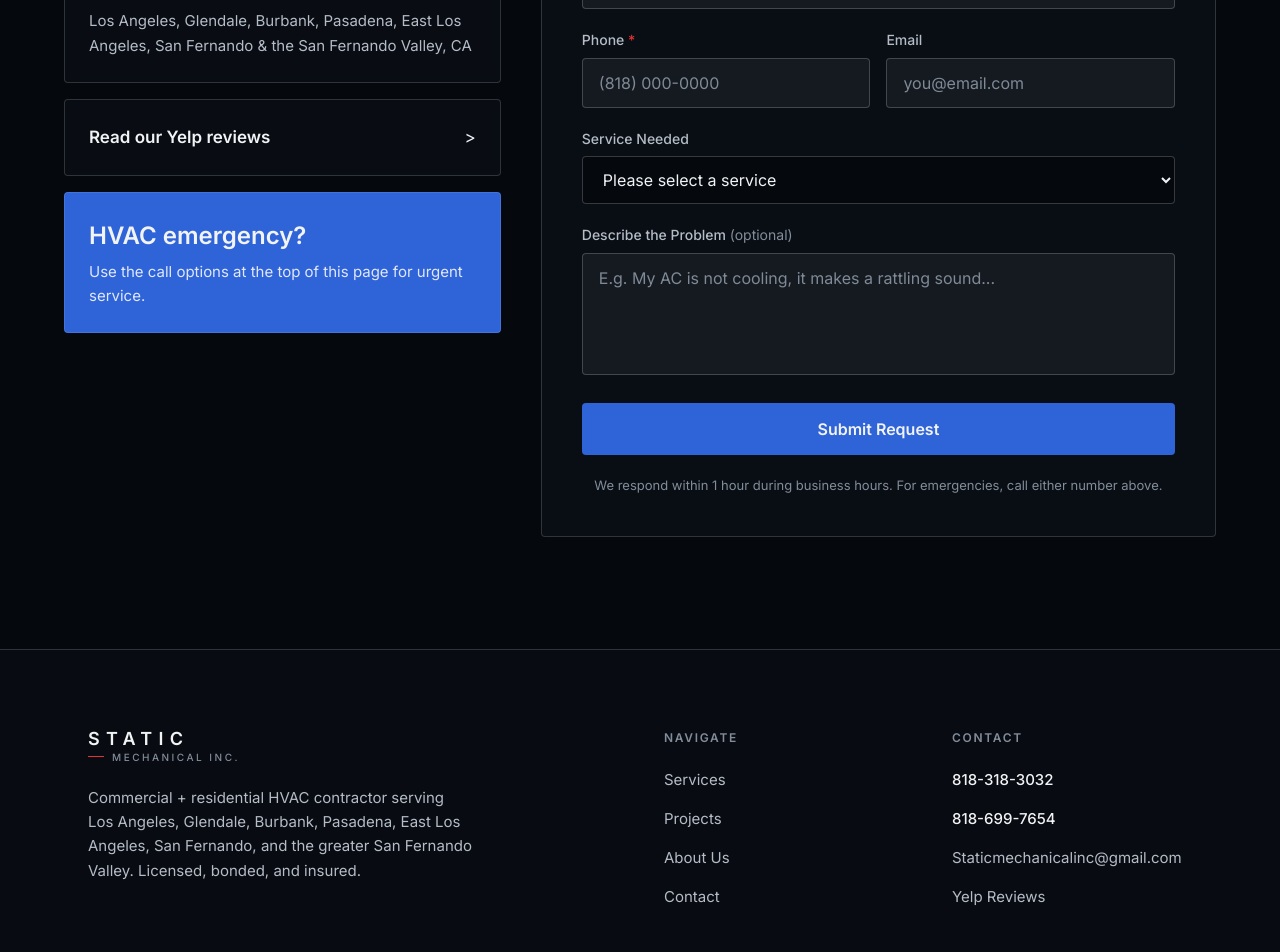
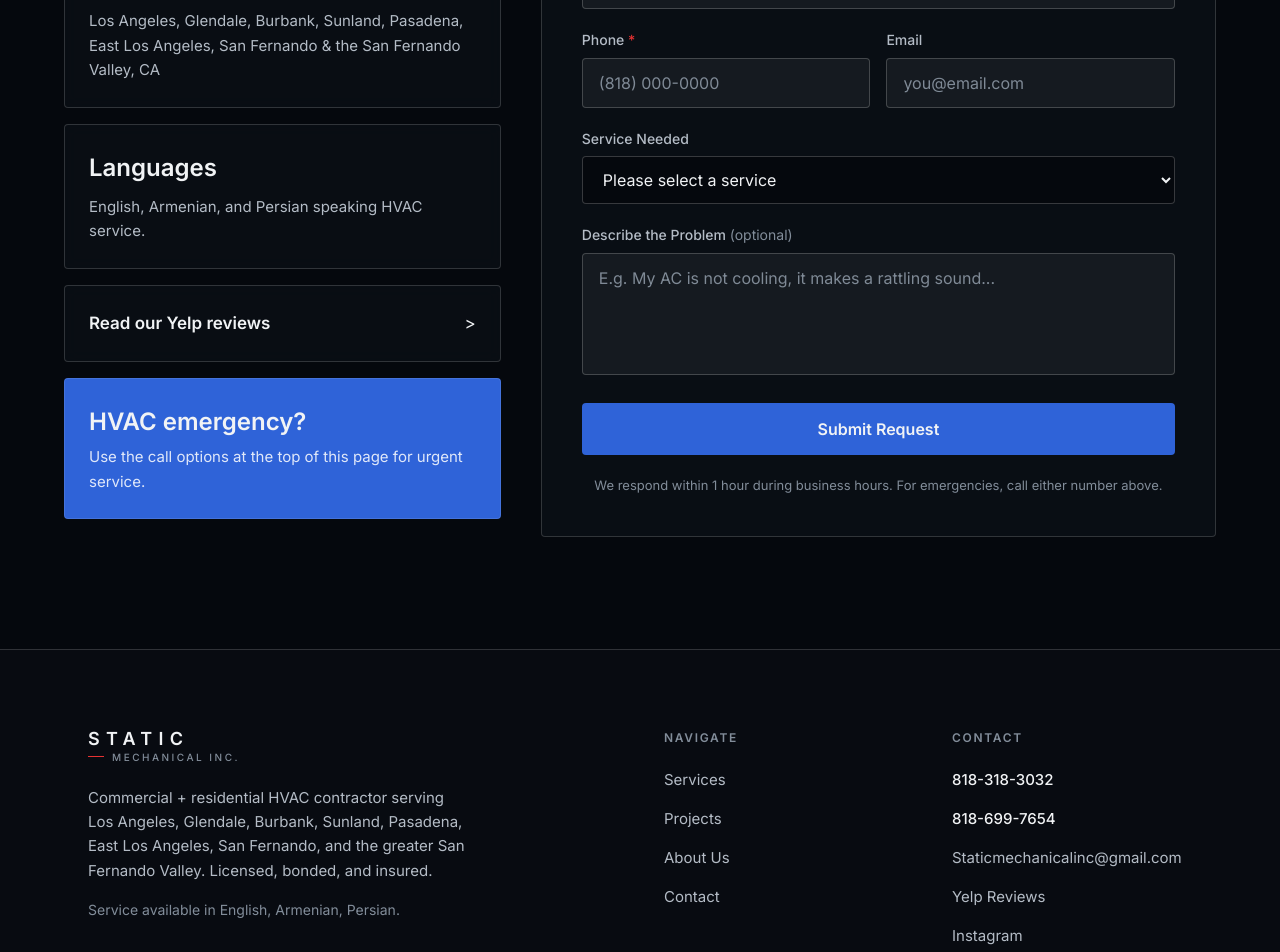
Before and after one commit to navanes/static-mechanical-minimal, a React (Vite) app: page /contact in a window 1280 px wide. Shown: the part 860-1812 px from the top of the page. Built offline with nearby package versions, Linux system fonts and the light colour scheme.

Commit message:
Improve local SEO and add Instagram profile

```diff
--- a/index.html
+++ b/index.html
@@ -26,7 +26,7 @@
       <link rel="stylesheet" href="https://fonts.googleapis.com/css2?family=Inter:wght@300;400;500;600;700&display=swap" />
     </noscript>
 
-    <title>Static Mechanical Inc. | HVAC Contractor in Glendale, Burbank & Los Angeles, CA | 818-318-3032</title>
+    <title>Static Mechanical Inc. | HVAC Contractor in Glendale, Burbank, Sunland & Los Angeles, CA | 818-318-3032</title>
   </head>
   <body>
     <div id="root"></div>
--- a/src/components/Footer.jsx
+++ b/src/components/Footer.jsx
@@ -5,6 +5,7 @@ const PHONE = '818-318-3032';
 const PHONE_ALT = '818-699-7654';
 const EMAIL = 'Staticmechanicalinc@gmail.com';
 const YELP_URL = 'https://www.yelp.com/biz/static-mechanical-montrose';
+const INSTAGRAM_URL = 'https://www.instagram.com/static_mechanical/';
 const LICENSE_NO = '1092530';
 
 const LINKS = [
@@ -14,7 +15,8 @@ const LINKS = [
   { to: '/contact', label: 'Contact' },
 ];
 
-const areas = ['Los Angeles', 'Glendale', 'Burbank', 'Pasadena', 'East Los Angeles', 'San Fernando'];
+const areas = ['Los Angeles', 'Glendale', 'Burbank', 'Sunland', 'Pasadena', 'East Los Angeles', 'San Fernando'];
+const languages = ['English', 'Armenian', 'Persian'];
 
 export default function Footer() {
   return (
@@ -28,6 +30,9 @@ export default function Footer() {
           <p className="mt-6 max-w-sm text-[15px] leading-relaxed text-gray-300">
             Commercial + residential HVAC contractor serving {areas.join(', ')}, and the greater
             San Fernando Valley. Licensed, bonded, and insured.
+          </p>
+          <p className="mt-4 max-w-sm text-[14px] leading-relaxed text-gray-500">
+            Service available in {languages.join(', ')}.
           </p>
         </div>
 
@@ -69,6 +74,11 @@ export default function Footer() {
                 Yelp Reviews
               </a>
             </li>
+            <li>
+              <a href={INSTAGRAM_URL} target="_blank" rel="noopener noreferrer" className="text-[15px] text-gray-300 transition-colors hover:text-white">
+                Instagram
+              </a>
+            </li>
           </ul>
         </div>
       </div>
--- a/src/components/SEO.jsx
+++ b/src/components/SEO.jsx
@@ -2,13 +2,14 @@ import { Helmet } from 'react-helmet-async';
 
 const SITE_NAME = 'Static Mechanical Inc.';
 const PHONE = '818-318-3032';
-// Placeholder domain — update once staticmechanicalinc.com (or the real domain) is registered/confirmed.
-const DOMAIN = 'https://staticmechanicalinc.com';
+const DOMAIN = 'https://static-mechanical.com';
 // Short form for title/description defaults — Google truncates titles past ~60 chars
 // and descriptions past ~155, so these must stay compact.
 const SHORT_AREA = 'Glendale, Burbank & LA, CA';
 const OG_IMAGE = `${DOMAIN}/images/v2/hero-homepage.jpg`;
 const YELP_URL = 'https://www.yelp.com/biz/static-mechanical-montrose';
+const INSTAGRAM_URL = 'https://www.instagram.com/static_mechanical/';
+const SERVICE_LANGUAGES = ['English', 'Armenian', 'Persian'];
 
 const schemaJSON = JSON.stringify({
   '@context': 'https://schema.org',
@@ -17,7 +18,8 @@ const schemaJSON = JSON.stringify({
   telephone: '+18183183032',
   email: 'Staticmechanicalinc@gmail.com',
   url: DOMAIN,
-  sameAs: [YELP_URL],
+  sameAs: [YELP_URL, INSTAGRAM_URL],
+  knowsLanguage: SERVICE_LANGUAGES,
   priceRange: '$$',
   openingHoursSpecification: [
     { '@type': 'OpeningHoursSpecification', dayOfWeek: ['Monday','Tuesday','Wednesday','Thursday','Friday'], opens: '07:00', closes: '19:00' },
@@ -29,7 +31,7 @@ const schemaJSON = JSON.stringify({
     addressCountry: 'US',
   },
   areaServed: [
-    'Los Angeles','Glendale','Burbank','Pasadena','East Los Angeles','San Fernando','Van Nuys',
+    'Los Angeles','Glendale','Burbank','Pasadena','Sunland','East Los Angeles','San Fernando','Van Nuys',
     'North Hollywood','Sherman Oaks','Encino','Calabasas',
     'Woodland Hills','Northridge','Reseda','Tarzana',
   ],
@@ -62,10 +64,11 @@ export default function SEO({ title, description, canonical, breadcrumb }) {
       <meta name="description" content={metaDesc} />
       <link rel="canonical" href={canonicalUrl} />
       <meta name="robots" content="index, follow, max-snippet:-1, max-image-preview:large, max-video-preview:-1" />
-      <meta name="keywords" content="HVAC contractor Los Angeles, HVAC Glendale, AC Glendale, HVAC near me, AC repair near me, Glendale CA HVAC, HVAC Burbank, AC Burbank, HVAC Pasadena, AC Pasadena, HVAC East Los Angeles, HVAC San Fernando, San Fernando Valley HVAC contractor, mechanical contractor Los Angeles, commercial HVAC, air conditioning repair, furnace repair, AC installation, heating repair, mini split, same day HVAC" />
+      <meta name="keywords" content="HVAC contractor Los Angeles, HVAC Glendale, AC Glendale, HVAC near me, AC repair near me, Glendale CA HVAC, HVAC Burbank, AC Burbank, HVAC Pasadena, AC Pasadena, HVAC Sunland, AC service Sunland, HVAC East Los Angeles, HVAC San Fernando, San Fernando Valley HVAC contractor, Armenian speaking HVAC, Armenian speaking AC service, Persian speaking HVAC, Persian speaking AC service, English speaking HVAC, English speaking AC service, mechanical contractor Los Angeles, commercial HVAC, air conditioning repair, furnace repair, AC installation, heating repair, mini split, same day HVAC" />
       <meta name="geo.region" content="US-CA" />
-      <meta name="geo.placename" content="Los Angeles, CA" />
+      <meta name="geo.placename" content="Los Angeles, Glendale, Burbank, Sunland, Pasadena, CA" />
       <meta name="author" content={SITE_NAME} />
+      <meta name="language" content={SERVICE_LANGUAGES.join(', ')} />
 
       {/* Open Graph */}
       <meta property="og:type" content="website" />
--- a/src/components/TrustBar.jsx
+++ b/src/components/TrustBar.jsx
@@ -3,7 +3,7 @@ export default function TrustBar({ light = false }) {
   return (
     <div className={`flex items-center gap-3 text-[13px] leading-relaxed ${textColor}`}>
       <span className="w-4 h-px bg-brand-red" aria-hidden="true" />
-      <span className="tracking-wide">Licensed &bull; Insured &bull; Glendale, Burbank, Pasadena + LA</span>
+      <span className="tracking-wide">Licensed &bull; Insured &bull; Glendale, Burbank, Sunland, Pasadena + LA</span>
     </div>
   );
 }
--- a/src/pages/Contact.jsx
+++ b/src/pages/Contact.jsx
@@ -90,8 +90,8 @@ export default function Contact() {
   return (
     <div className="bg-[linear-gradient(180deg,rgba(5,8,13,0.28),rgba(5,8,13,0.70))] text-white">
       <SEO
-        title="Contact Us — Glendale & Burbank HVAC"
-        description="Contact Static Mechanical for same-day HVAC service in Glendale, Burbank & Pasadena. Call 818-318-3032 or request a free quote online."
+        title="Contact Us — Glendale, Burbank & Sunland HVAC"
+        description="Contact Static Mechanical for same-day HVAC service in Glendale, Burbank, Sunland & Pasadena. English, Armenian & Persian speaking AC service."
         canonical="/contact"
         breadcrumb={{ name: 'Contact', path: '/contact' }}
       />
@@ -144,8 +144,15 @@ export default function Contact() {
             <div className="rounded border border-line bg-[rgba(11,16,23,0.78)] p-6 text-white backdrop-blur">
               <p className="mb-2 text-[24px] font-semibold">Service Area</p>
               <p className="text-[15px] leading-relaxed text-gray-300">
-                Los Angeles, Glendale, Burbank, Pasadena, East Los Angeles, San Fernando &amp; the
+                Los Angeles, Glendale, Burbank, Sunland, Pasadena, East Los Angeles, San Fernando &amp; the
                 San Fernando Valley, CA
+              </p>
+            </div>
+
+            <div className="rounded border border-line bg-[rgba(11,16,23,0.78)] p-6 text-white backdrop-blur">
+              <p className="mb-2 text-[24px] font-semibold">Languages</p>
+              <p className="text-[15px] leading-relaxed text-gray-300">
+                English, Armenian, and Persian speaking HVAC service.
               </p>
             </div>
 
--- a/src/pages/Home.jsx
+++ b/src/pages/Home.jsx
@@ -45,7 +45,7 @@ export default function Home() {
     <div style={HOME_BACKGROUND}>
       <SEO
         title="Commercial & Residential HVAC — Glendale & Burbank, CA"
-        description="Static Mechanical Inc. — commercial & residential HVAC contractor serving Glendale, Burbank, Pasadena & the LA area. Same-day AC & heating repair. Licensed & insured. Call 818-318-3032."
+        description="Static Mechanical Inc. — commercial & residential HVAC contractor serving Glendale, Burbank, Sunland, Pasadena & the LA area. English, Armenian & Persian speaking AC service. Call 818-318-3032."
         canonical="/"
       />
 
@@ -61,7 +61,7 @@ export default function Home() {
               Comfort, handled.
             </h1>
             <p className="mb-9 max-w-[720px] text-[clamp(1.05rem,1.25vw,1.25rem)] font-normal leading-[1.55] text-gray-300">
-              Commercial + residential HVAC across Los Angeles, Glendale, Burbank &amp; Pasadena.
+              Commercial + residential HVAC across Los Angeles, Glendale, Burbank, Sunland &amp; Pasadena.
             </p>
 
             <div className="mb-16 flex flex-wrap items-stretch gap-5 min-[900px]:gap-7">
@@ -156,7 +156,7 @@ export default function Home() {
         </div>
       </section>
 
-      <CTASection sub="Serving Glendale, Burbank, Pasadena, East Los Angeles, San Fernando & the greater San Fernando Valley." />
+      <CTASection sub="Serving Glendale, Burbank, Sunland, Pasadena, East Los Angeles, San Fernando & the greater San Fernando Valley. English, Armenian & Persian speaking service." />
     </div>
   );
 }
--- a/src/pages/Projects.jsx
+++ b/src/pages/Projects.jsx
@@ -18,7 +18,7 @@ export default function Projects() {
     <>
       <SEO
         title="Projects — Static Mechanical Inc."
-        description="Selected HVAC projects: rooftop package units, mechanical rooms, cooling towers, and condenser installations across Los Angeles, Glendale, Burbank & Pasadena."
+        description="Selected HVAC projects: rooftop package units, mechanical rooms, cooling towers, and condenser installations across Los Angeles, Glendale, Burbank, Sunland & Pasadena."
         canonical="/projects"
         breadcrumb={{ name: 'Projects', path: '/projects' }}
       />
```
Also changed, not shown: src/pages/About.jsx (+5 -4 lines), src/pages/Services.jsx (+5 -4 lines), public/robots.txt, 1 other file (tests, documents, lock files or other folders).
